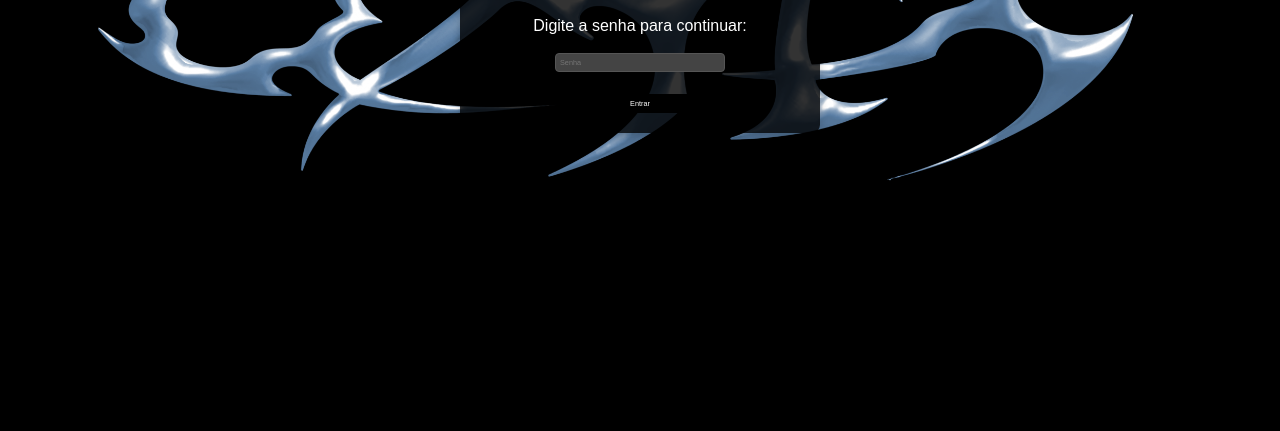
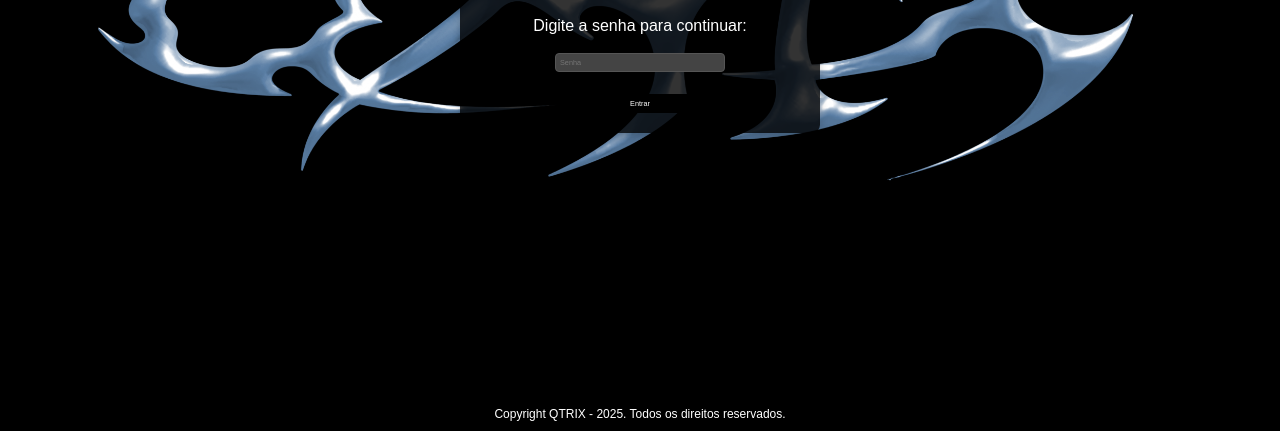
Before and after one commit to matheusbrendoo/landing-pace-responsiva, a plain HTML site: page index.html in a window 1280 px wide. Shown: the part 369-800 px from the top of the page. Drawn offline with Linux system fonts and the light colour scheme.

Commit message:
index.v8

```diff
--- a/index.html
+++ b/index.html
@@ -8,8 +8,9 @@
         body {
             font-family: Arial, sans-serif;
             display: flex;
-            justify-content: center; /* Centraliza horizontalmente */
-            align-items: center; /* Centraliza verticalmente */
+            flex-direction: column;
+            justify-content: center;
+            align-items: center;
             height: 100vh;
             margin: 0;
             background: url('qtrix-pc.png') no-repeat center center fixed; /* Imagem padrão para desktop */
@@ -61,6 +62,15 @@
             background-color: #333; /* Cor mais clara para o hover */
         }
 
+        footer {
+            position: absolute;
+            bottom: 10px;
+            text-align: center;
+            width: 100%;
+            color: white;
+            font-size: 12px;
+        }
+
         @media (max-width: 600px) {
             .container {
                 padding: 15px; /* Ajusta o espaçamento em telas pequenas */
@@ -77,6 +87,10 @@
         <p id="suspense" style="color: #ffcc00; display: none;">Processando...</p>
     </div>
 
+    <footer>
+        Copyright QTRIX - 2025. Todos os direitos reservados.
+    </footer>
+
     <script>
         function showSuspense() {
             const suspenseMessage = document.getElementById('suspense');
```
